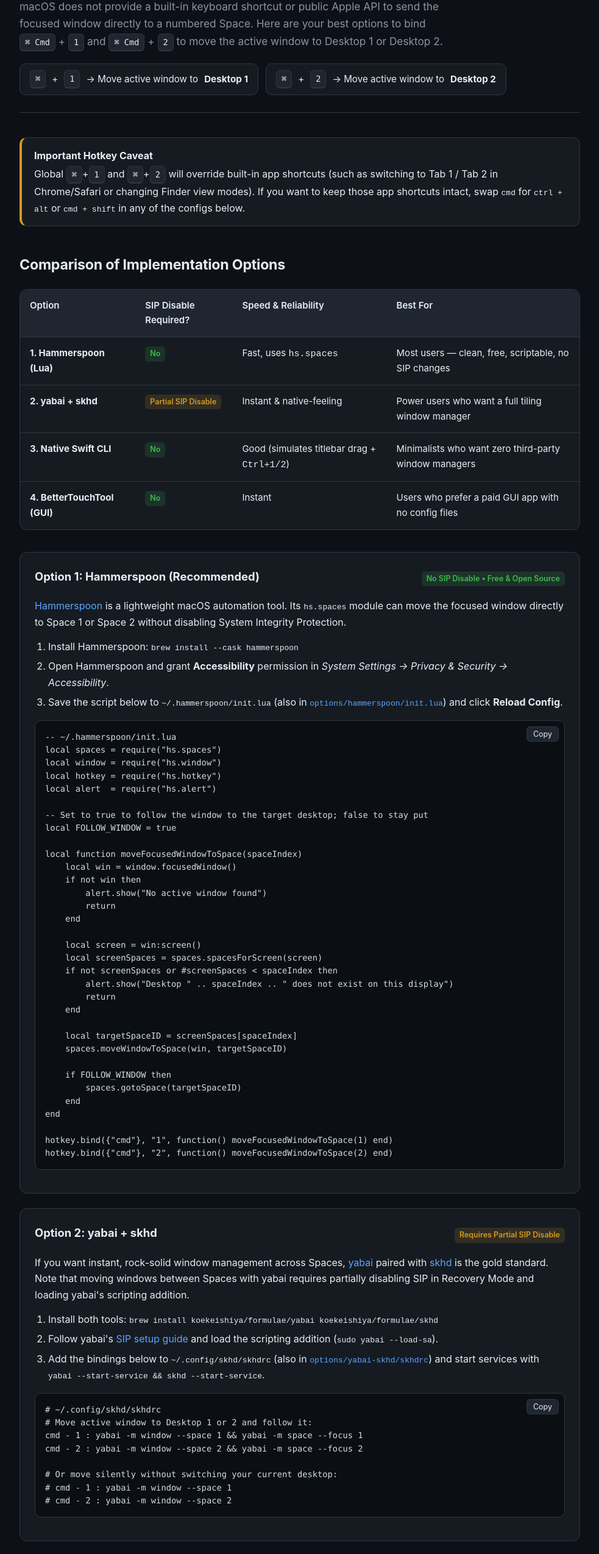
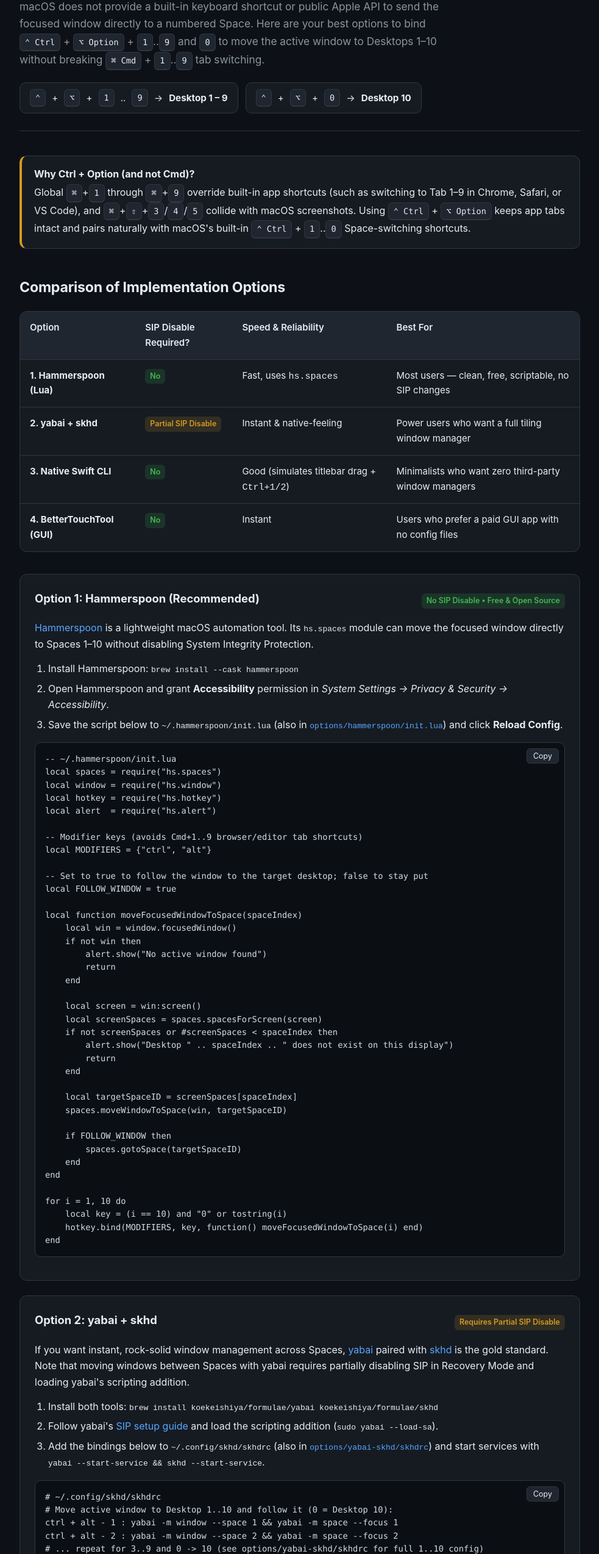
Before and after one commit to rifaterdemsahin/mac-os-screen-mover, a plain HTML site: page index.html in a window 1280 px wide. Shown: the part 227-2775 px from the top of the page at 61% size, without its empty margins (148-1131 px from the left). Drawn offline with Linux system fonts and the light colour scheme.

Commit message:
Switch shortcut to Ctrl+Option+1..0 for Desktops 1-10 to preserve Cmd+1..9 tabs

```diff
--- a/index.html
+++ b/index.html
@@ -3,7 +3,7 @@
 <head>
   <meta charset="UTF-8" />
   <meta name="viewport" content="width=device-width, initial-scale=1.0" />
-  <title>macOS Screen Mover — Cmd+1 &amp; Cmd+2 Window-to-Desktop Guide</title>
+  <title>macOS Screen Mover — Ctrl+Option+1..0 Window-to-Desktop Guide</title>
   <style>
     :root {
       --bg: #0d1117;
@@ -260,19 +260,19 @@
     <script src="nav.js"></script>
     <header>
       <div class="badge">macOS Mission Control Automation</div>
-      <h1>Move Active Window to Virtual Desktop 1 or 2</h1>
+      <h1>Move Active Window to Virtual Desktop 1&ndash;10</h1>
       <p class="subtitle">
-        macOS does not provide a built-in keyboard shortcut or public Apple API to send the focused window directly to a numbered Space. Here are your best options to bind <kbd>⌘ Cmd</kbd> + <kbd>1</kbd> and <kbd>⌘ Cmd</kbd> + <kbd>2</kbd> to move the active window to Desktop 1 or Desktop 2.
+        macOS does not provide a built-in keyboard shortcut or public Apple API to send the focused window directly to a numbered Space. Here are your best options to bind <kbd>⌃ Ctrl</kbd> + <kbd>⌥ Option</kbd> + <kbd>1</kbd>..<kbd>9</kbd> and <kbd>0</kbd> to move the active window to Desktops 1&ndash;10 without breaking <kbd>⌘ Cmd</kbd> + <kbd>1</kbd>..<kbd>9</kbd> tab switching.
       </p>
       <div class="hotkey-row">
-        <div class="hotkey-pill"><kbd>⌘</kbd> + <kbd>1</kbd> &rarr; Move active window to <strong>Desktop 1</strong></div>
-        <div class="hotkey-pill"><kbd>⌘</kbd> + <kbd>2</kbd> &rarr; Move active window to <strong>Desktop 2</strong></div>
+        <div class="hotkey-pill"><kbd>⌃</kbd> + <kbd>⌥</kbd> + <kbd>1</kbd> .. <kbd>9</kbd> &rarr; <strong>Desktop 1 &ndash; 9</strong></div>
+        <div class="hotkey-pill"><kbd>⌃</kbd> + <kbd>⌥</kbd> + <kbd>0</kbd> &rarr; <strong>Desktop 10</strong></div>
       </div>
     </header>
 
     <div class="callout">
-      <strong>Important Hotkey Caveat</strong>
-      Global <kbd>⌘</kbd>+<kbd>1</kbd> and <kbd>⌘</kbd>+<kbd>2</kbd> will override built-in app shortcuts (such as switching to Tab 1 / Tab 2 in Chrome/Safari or changing Finder view modes). If you want to keep those app shortcuts intact, swap <code>cmd</code> for <code>ctrl + alt</code> or <code>cmd + shift</code> in any of the configs below.
+      <strong>Why Ctrl + Option (and not Cmd)?</strong>
+      Global <kbd>⌘</kbd>+<kbd>1</kbd> through <kbd>⌘</kbd>+<kbd>9</kbd> override built-in app shortcuts (such as switching to Tab 1&ndash;9 in Chrome, Safari, or VS Code), and <kbd>⌘</kbd>+<kbd>⇧</kbd>+<kbd>3</kbd>/<kbd>4</kbd>/<kbd>5</kbd> collide with macOS screenshots. Using <kbd>⌃ Ctrl</kbd> + <kbd>⌥ Option</kbd> keeps app tabs intact and pairs naturally with macOS's built-in <kbd>⌃ Ctrl</kbd> + <kbd>1</kbd>..<kbd>0</kbd> Space-switching shortcuts.
     </div>
 
     <h2>Comparison of Implementation Options</h2>
@@ -322,7 +322,7 @@
         <span class="tag tag-green">No SIP Disable &bull; Free &amp; Open Source</span>
       </div>
       <p>
-        <a href="https://www.hammerspoon.org/" target="_blank" rel="noopener">Hammerspoon</a> is a lightweight macOS automation tool. Its <code>hs.spaces</code> module can move the focused window directly to Space 1 or Space 2 without disabling System Integrity Protection.
+        <a href="https://www.hammerspoon.org/" target="_blank" rel="noopener">Hammerspoon</a> is a lightweight macOS automation tool. Its <code>hs.spaces</code> module can move the focused window directly to Spaces 1&ndash;10 without disabling System Integrity Protection.
       </p>
       <ol>
         <li>Install Hammerspoon: <code>brew install --cask hammerspoon</code></li>
@@ -336,6 +336,9 @@ local spaces = require("hs.spaces")
 local window = require("hs.window")
 local hotkey = require("hs.hotkey")
 local alert  = require("hs.alert")
+
+-- Modifier keys (avoids Cmd+1..9 browser/editor tab shortcuts)
+local MODIFIERS = {"ctrl", "alt"}
 
 -- Set to true to follow the window to the target desktop; false to stay put
 local FOLLOW_WINDOW = true
@@ -362,8 +365,10 @@ local function moveFocusedWindowToSpace(spaceIndex)
     end
 end
 
-hotkey.bind({"cmd"}, "1", function() moveFocusedWindowToSpace(1) end)
-hotkey.bind({"cmd"}, "2", function() moveFocusedWindowToSpace(2) end)</pre>
+for i = 1, 10 do
+    local key = (i == 10) and "0" or tostring(i)
+    hotkey.bind(MODIFIERS, key, function() moveFocusedWindowToSpace(i) end)
+end</pre>
       </div>
     </section>
 
@@ -384,13 +389,15 @@ hotkey.bind({"cmd"}, "2", function() moveFocusedWindowToSpace(2) end)</pre>
       <div class="code-wrap">
         <button class="copy-btn" onclick="copyCode(this)">Copy</button>
 <pre># ~/.config/skhd/skhdrc
-# Move active window to Desktop 1 or 2 and follow it:
-cmd - 1 : yabai -m window --space 1 &amp;&amp; yabai -m space --focus 1
-cmd - 2 : yabai -m window --space 2 &amp;&amp; yabai -m space --focus 2
+# Move active window to Desktop 1..10 and follow it (0 = Desktop 10):
+ctrl + alt - 1 : yabai -m window --space 1 &amp;&amp; yabai -m space --focus 1
+ctrl + alt - 2 : yabai -m window --space 2 &amp;&amp; yabai -m space --focus 2
+# ... repeat for 3..9 and 0 -> 10 (see options/yabai-skhd/skhdrc for full 1..10 config)
+ctrl + alt - 0 : yabai -m window --space 10 &amp;&amp; yabai -m space --focus 10
 
 # Or move silently without switching your current desktop:
-# cmd - 1 : yabai -m window --space 1
-# cmd - 2 : yabai -m window --space 2</pre>
+# ctrl + alt - 1 : yabai -m window --space 1
+# ctrl + alt - 0 : yabai -m window --space 10</pre>
       </div>
     </section>
 
@@ -404,10 +411,10 @@ cmd - 2 : yabai -m window --space 2 &amp;&amp; yabai -m space --focus 2
         macOS has a built-in trick: if you click-and-hold a window's titlebar and press <kbd>Ctrl</kbd>+<kbd>1</kbd> or <kbd>Ctrl</kbd>+<kbd>2</kbd>, Mission Control carries that window to Desktop 1 or 2. This Swift binary automates that exact gesture using the Accessibility API and <code>CGEvent</code>.
       </p>
       <ol>
-        <li>Enable <strong>Switch to Desktop 1</strong> (<kbd>Ctrl</kbd>+<kbd>1</kbd>) and <strong>Switch to Desktop 2</strong> (<kbd>Ctrl</kbd>+<kbd>2</kbd>) in <em>System Settings &rarr; Keyboard &rarr; Keyboard Shortcuts &rarr; Mission Control</em>.</li>
+        <li>Enable <strong>Switch to Desktop 1</strong> (<kbd>Ctrl</kbd>+<kbd>1</kbd>) through <strong>Switch to Desktop 10</strong> (<kbd>Ctrl</kbd>+<kbd>0</kbd>) in <em>System Settings &rarr; Keyboard &rarr; Keyboard Shortcuts &rarr; Mission Control</em>.</li>
         <li>Compile <a href="options/swift-native/MoveWindowToSpace.swift"><code>options/swift-native/MoveWindowToSpace.swift</code></a>:
           <code>swiftc -O options/swift-native/MoveWindowToSpace.swift -o /usr/local/bin/move-window-to-space</code></li>
-        <li>Bind <kbd>Cmd</kbd>+<kbd>1</kbd> and <kbd>Cmd</kbd>+<kbd>2</kbd> via <code>skhd</code>, Raycast, or macOS Shortcuts to run <code>move-window-to-space 1</code> / <code>2</code>.</li>
+        <li>Bind <kbd>Ctrl</kbd>+<kbd>Option</kbd>+<kbd>1</kbd>..<kbd>0</kbd> via <code>skhd</code>, Raycast, or macOS Shortcuts to run <code>move-window-to-space 1</code> .. <code>10</code>.</li>
       </ol>
       <div class="code-wrap">
         <button class="copy-btn" onclick="copyCode(this)">Copy</button>
@@ -419,7 +426,7 @@ swiftc -O options/swift-native/MoveWindowToSpace.swift -o move-window-to-space
 
     <div class="callout info">
       <strong>Option 4: GUI App (BetterTouchTool)</strong>
-      If you prefer not to maintain scripts or config files, <a href="https://folivora.ai/" target="_blank" rel="noopener">BetterTouchTool</a> has built-in actions called <em>"Move Window to Space 1"</em> and <em>"Move Window to Space 2"</em> that you can bind directly to <kbd>⌘</kbd>+<kbd>1</kbd> and <kbd>⌘</kbd>+<kbd>2</kbd> without disabling SIP.
+      If you prefer not to maintain scripts or config files, <a href="https://folivora.ai/" target="_blank" rel="noopener">BetterTouchTool</a> has built-in actions called <em>"Move Window to Space 1..10"</em> that you can bind directly to <kbd>⌃</kbd>+<kbd>⌥</kbd>+<kbd>1</kbd>..<kbd>0</kbd> without disabling SIP.
     </div>
 
     <footer>
```
Also changed, not shown: first-principles.html (+1 -1 lines), install.html (+9 -8 lines), 4 other files.
